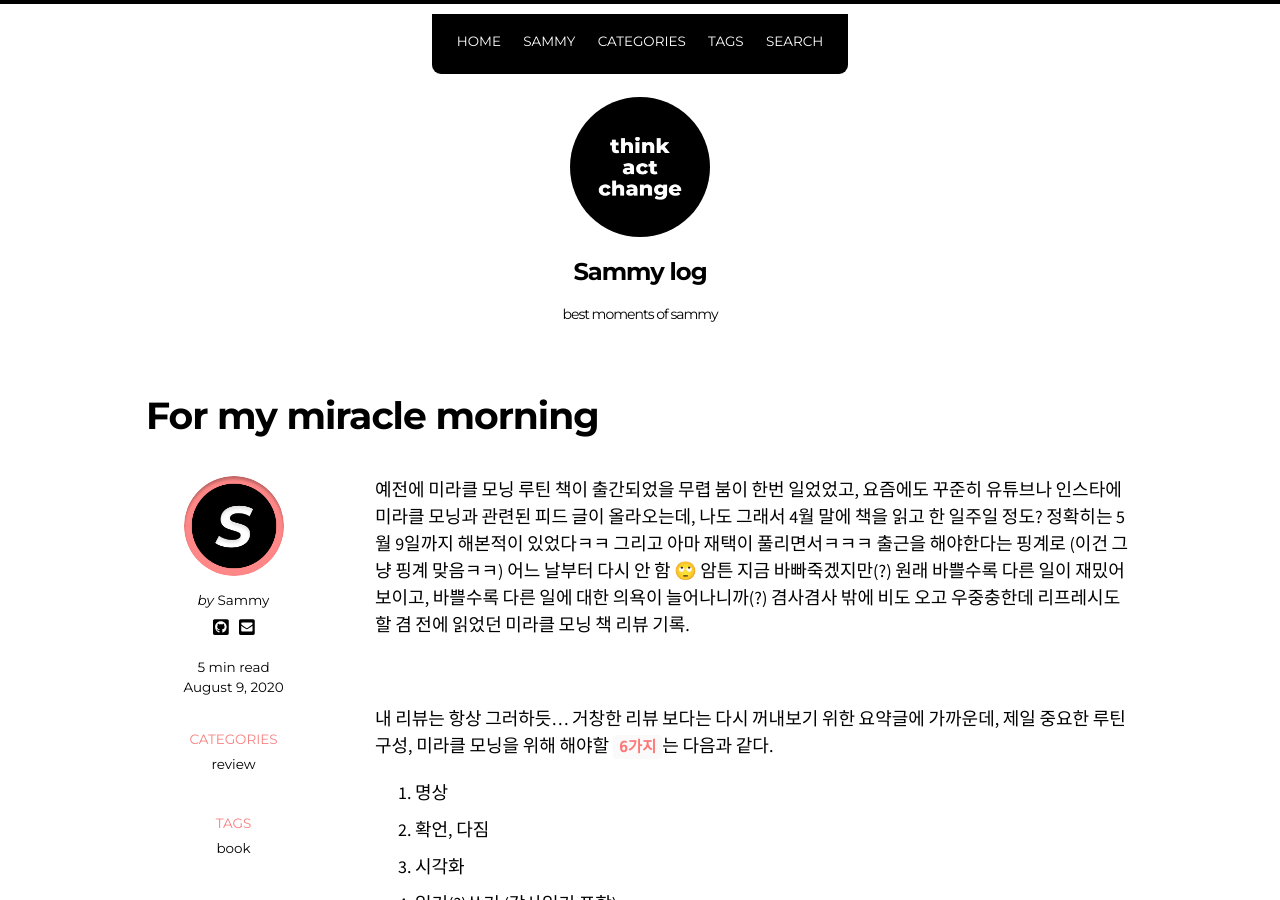
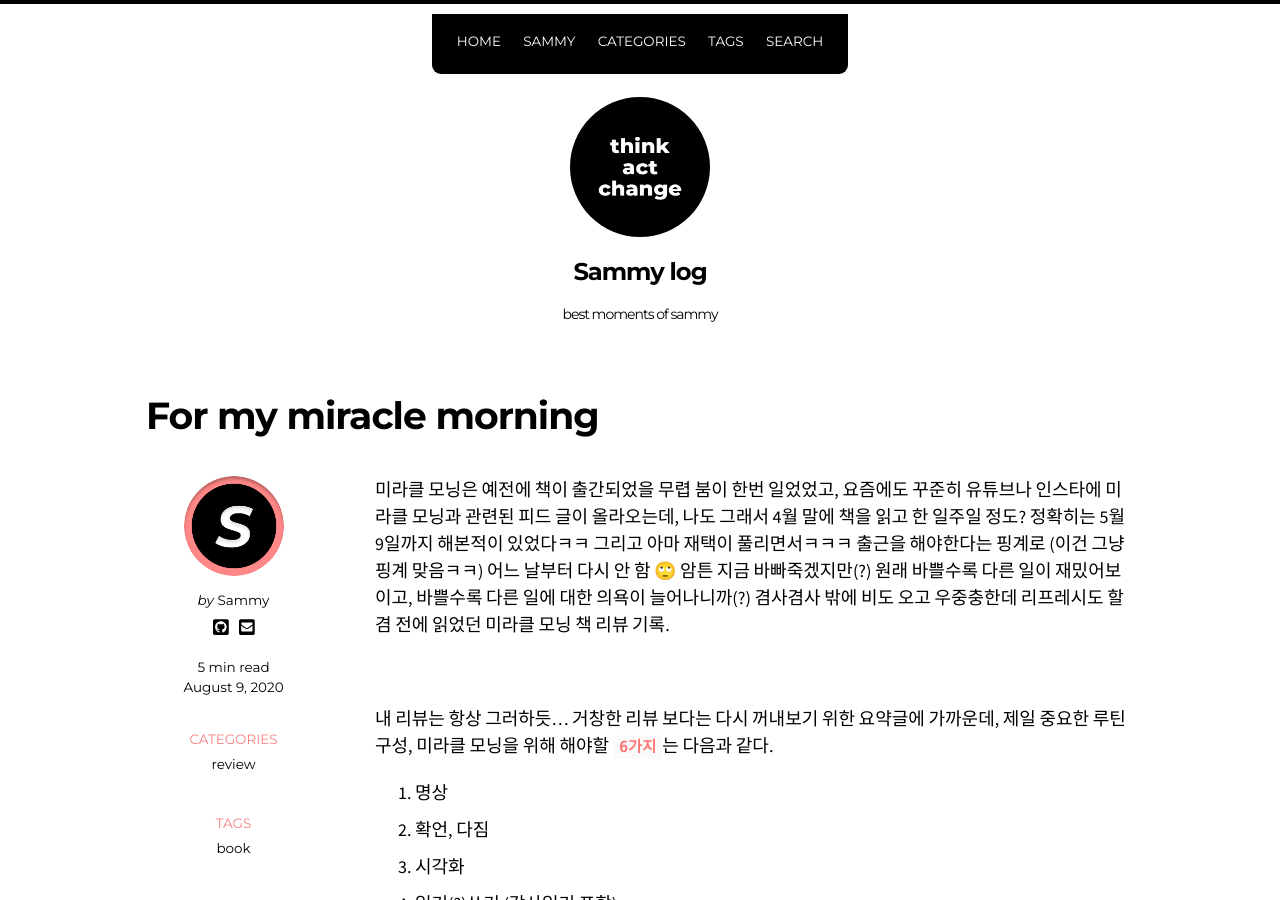
Before and after one commit to ssammykim/ssammykim.github.io, a Jekyll site: the page built from _posts/2020-08-09-miracle-morning.md, in a window 1280 px wide and 900 px high. Built offline with Jekyll 4.4.1, drawn with Linux system fonts in a browser that asks for light colours; nearby versions of some CDN libraries; some web fonts are replaced; comment, search, counter and statistics services are not loaded.

Commit message:
Update 2020-08-09-miracle-morning.md

```diff
--- a/_posts/2020-08-09-miracle-morning.md
+++ b/_posts/2020-08-09-miracle-morning.md
@@ -10,7 +10,7 @@
 excerpt_separator: "<!--more-->"
 ---
 
-예전에 미라클 모닝 루틴 책이 출간되었을 무렵 붐이 한번 일었었고, 요즘에도 꾸준히 유튜브나 인스타에 미라클 모닝과 관련된 피드 글이 올라오는데, 나도 그래서 4월 말에 책을 읽고 한 일주일 정도? 정확히는 5월 9일까지 해본적이 있었다ㅋㅋ 그리고 아마 재택이 풀리면서ㅋㅋㅋ 출근을 해야한다는 핑계로 (이건 그냥 핑계 맞음ㅋㅋ) 어느 날부터 다시 안 함 🙄 암튼 지금 바빠죽겠지만(?) 원래 바쁠수록 다른 일이 재밌어보이고, 바쁠수록 다른 일에 대한 의욕이 늘어나니까(?) 겸사겸사 밖에 비도 오고 우중충한데 리프레시도 할 겸 전에 읽었던 미라클 모닝 책 리뷰 기록.
+미라클 모닝은 예전에 책이 출간되었을 무렵 붐이 한번 일었었고, 요즘에도 꾸준히 유튜브나 인스타에 미라클 모닝과 관련된 피드 글이 올라오는데, 나도 그래서 4월 말에 책을 읽고 한 일주일 정도? 정확히는 5월 9일까지 해본적이 있었다ㅋㅋ 그리고 아마 재택이 풀리면서ㅋㅋㅋ 출근을 해야한다는 핑계로 (이건 그냥 핑계 맞음ㅋㅋ) 어느 날부터 다시 안 함 🙄 암튼 지금 바빠죽겠지만(?) 원래 바쁠수록 다른 일이 재밌어보이고, 바쁠수록 다른 일에 대한 의욕이 늘어나니까(?) 겸사겸사 밖에 비도 오고 우중충한데 리프레시도 할 겸 전에 읽었던 미라클 모닝 책 리뷰 기록.
 
 <!--more-->
 
```
